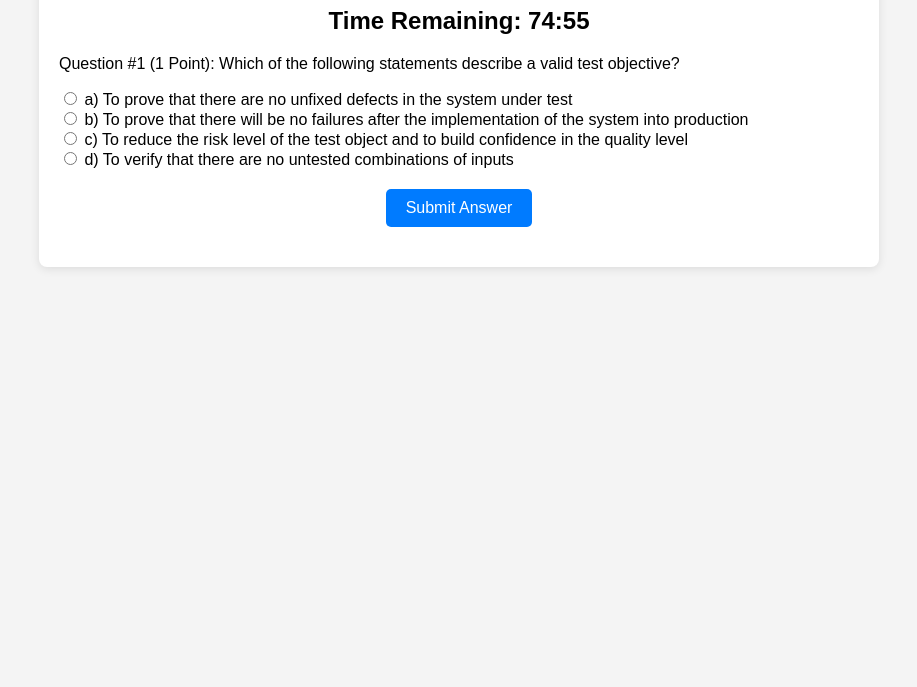
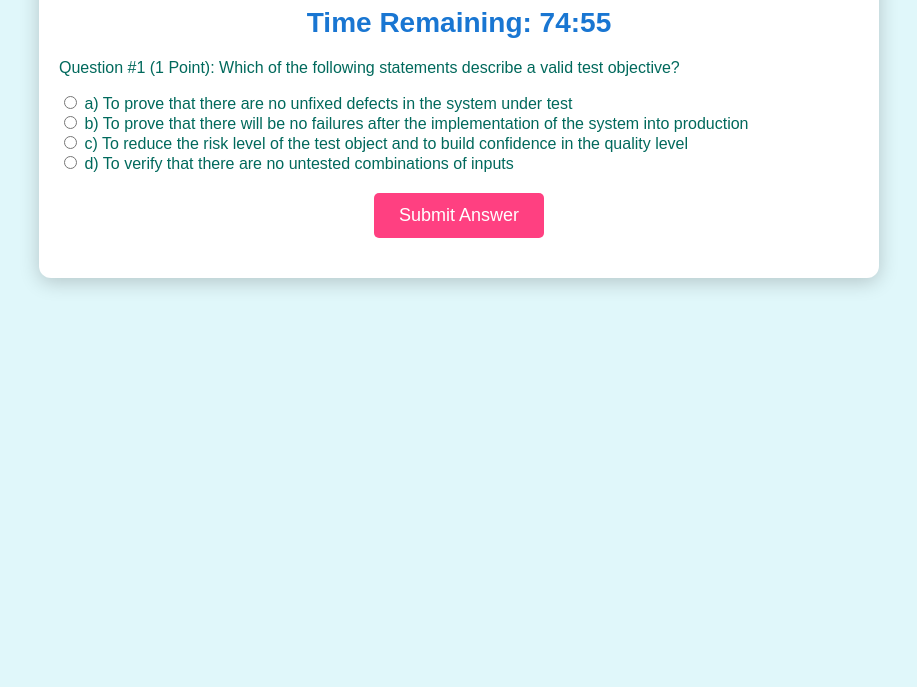
Before and after one commit to K2anC2ai/ExamTesterPractice-CTFL-, a plain HTML site: page examA1-20.html in a window 1280 px wide. Shown: the part 113-800 px from the top of the page, without its empty margins (181-1098 px from the left). Drawn offline with Linux system fonts and the light colour scheme.

Commit message:
Update examA1-20.html style update

```diff
--- a/examA1-20.html
+++ b/examA1-20.html
@@ -6,8 +6,8 @@
     <title>ISTQB CTFL Sample Exam</title>
     <style>
     body {
-            font-family: Arial, sans-serif;
-            background-color: #f4f4f4;
+        font-family: 'Arial', sans-serif;
+        background-color: #e0f7fa; /* Light cyan background */
         margin: 0;
         padding: 20px;
     }
@@ -16,14 +16,16 @@
         margin: auto;
         background: white;
         padding: 20px;
-            border-radius: 8px;
-            box-shadow: 0 2px 10px rgba(0, 0, 0, 0.1);
+        border-radius: 12px;
+        box-shadow: 0 4px 20px rgba(0, 0, 0, 0.2);
     }
     h1 {
         text-align: center;
+        color: #00796b; /* Dark teal */
     }
     .question {
         margin: 20px 0;
+        color: #00695c; /* Teal */
     }
     .options {
         margin: 10px 0;
@@ -31,18 +33,24 @@
     .button {
         display: block;
         margin: 20px auto;
-            padding: 10px 20px;
-            background-color: #007bff;
+        padding: 12px 25px;
+        background-color: #ff4081; /* Pink */
         color: white;
         border: none;
         border-radius: 5px;
         cursor: pointer;
         text-align: center;
-            font-size: 16px;
+        font-size: 18px;
+        transition: background-color 0.3s, transform 0.3s;
+    }
+    .button:hover {
+        background-color: #f50057; /* Darker pink on hover */
+        transform: scale(1.05);
     }
     .results {
         margin-top: 20px;
         font-weight: bold;
+        color: #d32f2f; /* Red */
     }
     .explanation {
         margin-top: 10px;
@@ -51,11 +59,13 @@
     }
     .timer {
         text-align: center;
-            font-size: 24px;
+        font-size: 28px; /* Increased font size for visibility */
         font-weight: bold;
         margin-bottom: 20px;
+        color: #1976d2; /* Blue */
     }
 </style>
+
 </head>
 <body>
 
```
Lines whose indentation alone changed are shown as unchanged.
